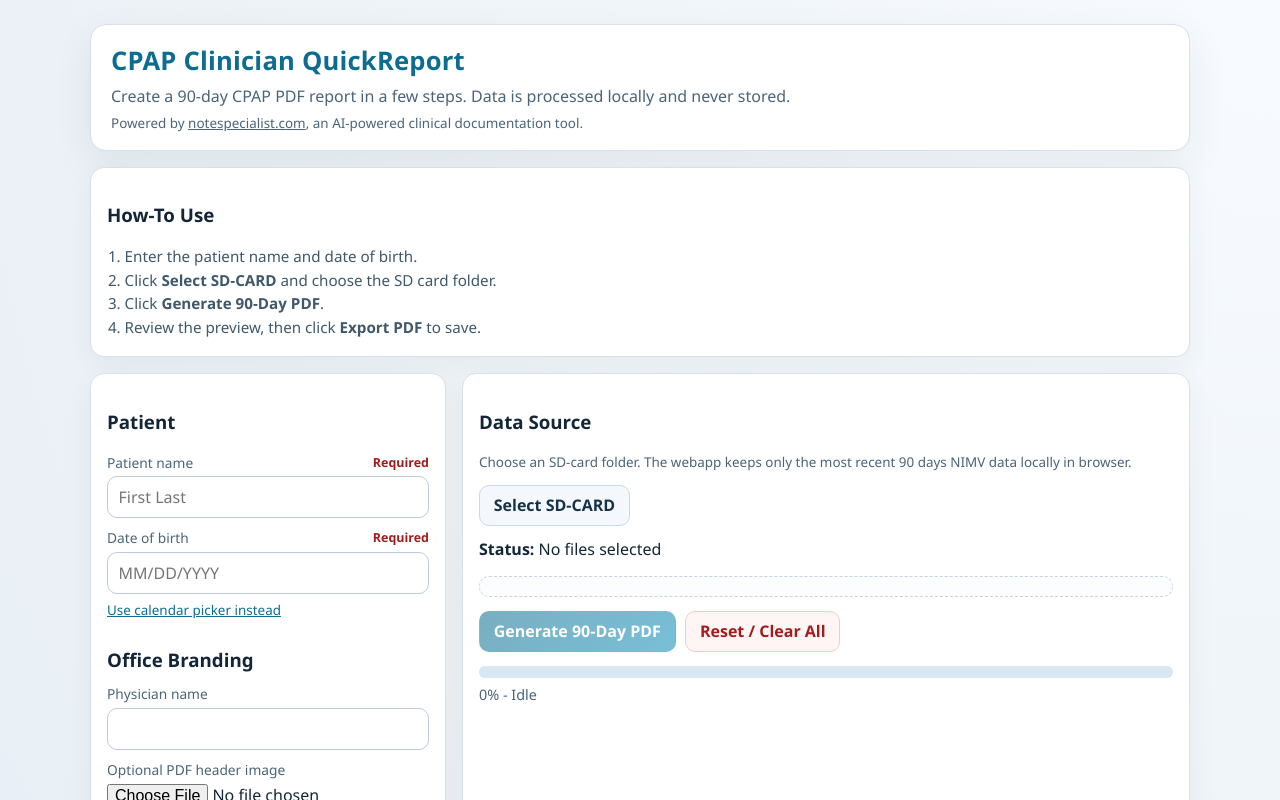
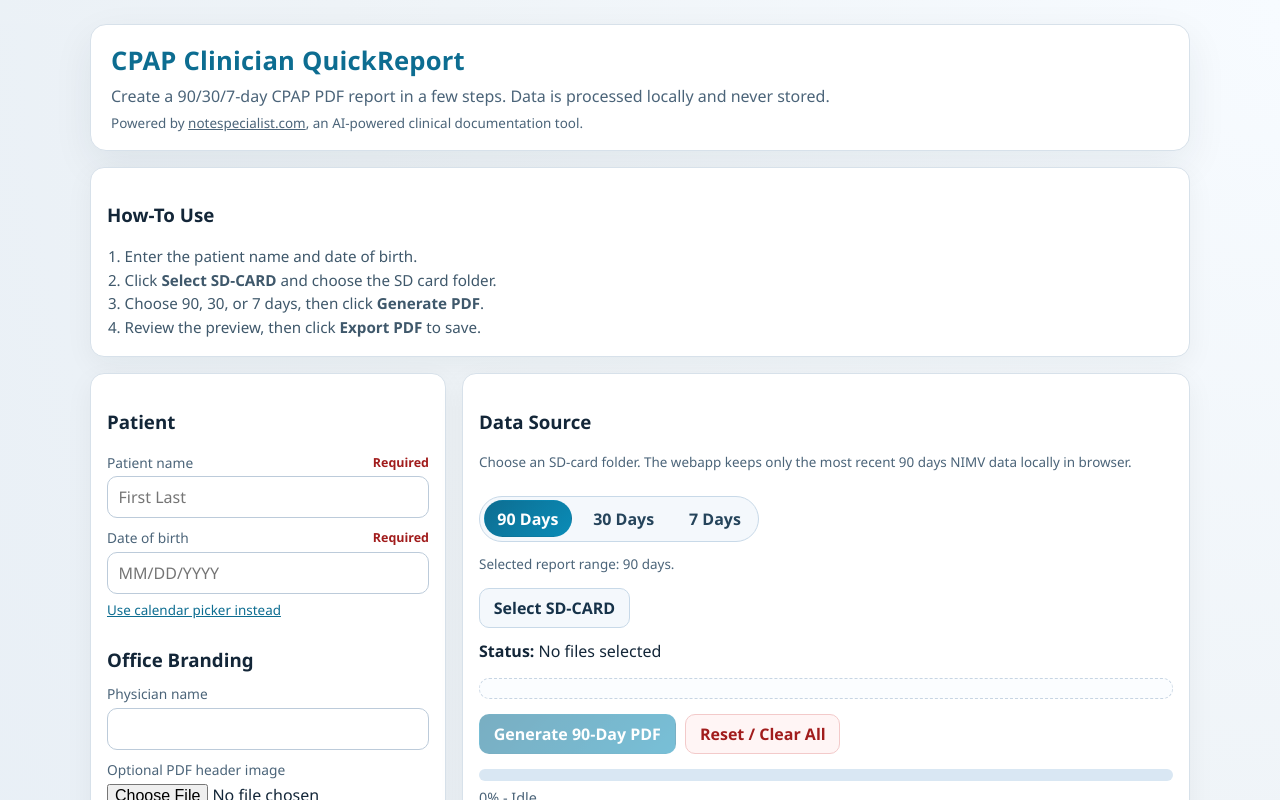
Before and after one commit to Cruxad0/CPAP-QuickReport, a Next.js app: page / in a window 1280 px wide. Shown: the top 800 px of the page. Built offline with nearby package versions, Linux system fonts and the light colour scheme.

Commit message:
Add files via upload

```diff
--- a/app/globals.css
+++ b/app/globals.css
@@ -195,6 +195,41 @@ textarea {
   flex-wrap: wrap;
   gap: 0.6rem;
   margin-top: 0.9rem;
+}
+
+.range-tabs {
+  display: inline-flex;
+  align-items: center;
+  gap: 0.45rem;
+  padding: 0.22rem;
+  border: 1px solid #c8d9e8;
+  border-radius: 999px;
+  background: #f4f8fc;
+  margin-top: 0.75rem;
+}
+
+.range-tab {
+  border: 1px solid transparent;
+  border-radius: 999px;
+  padding: 0.4rem 0.8rem;
+  background: transparent;
+  color: #25445b;
+  font-weight: 600;
+  cursor: pointer;
+}
+
+.range-tab:hover:not(:disabled) {
+  background: #e7f0f8;
+}
+
+.range-tab-active {
+  background: linear-gradient(135deg, var(--brand) 0%, var(--brand-2) 100%);
+  color: #fff;
+}
+
+.range-tab:disabled {
+  opacity: 0.6;
+  cursor: not-allowed;
 }
 
 .link-button {
--- a/components/quick-report-app.tsx
+++ b/components/quick-report-app.tsx
@@ -27,6 +27,9 @@ const MAX_YEAR = 2100;
 const IMPORT_LOOKBACK_DAYS = 91;
 const DAY_MS = 24 * 60 * 60 * 1000;
 const SOURCE_SELECTION_CANCEL_TIMEOUT_MS = 20000;
+const REPORT_RANGE_OPTIONS = [90, 30, 7] as const;
+
+type ReportRangeDays = (typeof REPORT_RANGE_OPTIONS)[number];
 
 type RecentWindowFilterResult = {
   files: SourceFile[];
@@ -419,6 +422,7 @@ export function QuickReportApp() {
   const [sourceKind, setSourceKind] = useState<DataSourceKind>("folder");
   const [sourceFiles, setSourceFiles] = useState<SourceFile[]>([]);
   const [headerDataUrl, setHeaderDataUrl] = useState<string | undefined>(undefined);
+  const [reportRangeDays, setReportRangeDays] = useState<ReportRangeDays>(90);
 
   const [status, setStatus] = useState<"idle" | "working" | "ready" | "error">("idle");
   const [statusMessage, setStatusMessage] = useState("Awaiting data source.");
@@ -557,6 +561,7 @@ export function QuickReportApp() {
     resetResultState();
     setSourceFiles([]);
     setSourceKind("folder");
+    setReportRangeDays(90);
     setPatientName("");
     setDateOfBirthInput("");
     clearSourceInputs();
@@ -786,6 +791,7 @@ export function QuickReportApp() {
         patientName,
         dateOfBirthIso: dateOfBirthIso ?? "",
         physicianName,
+        lookbackDays: reportRangeDays,
         onProgress: (p) => setParseProgress(p)
       });
 
@@ -870,7 +876,7 @@ export function QuickReportApp() {
     <main>
       <section className="hero">
         <h1>CPAP Clinician QuickReport</h1>
-        <p>Create a 90-day CPAP PDF report in a few steps. Data is processed locally and never stored.</p>
+        <p>Create a 90/30/7-day CPAP PDF report in a few steps. Data is processed locally and never stored.</p>
         <p className="subtle">
           Powered by{" "}
           <a href="https://notespecialist.com" target="_blank" rel="noopener noreferrer">
@@ -886,7 +892,7 @@ export function QuickReportApp() {
           <ol className="usage-steps">
             <li>Enter the patient name and date of birth.</li>
             <li>Click <strong>Select SD-CARD</strong> and choose the SD card folder.</li>
-            <li>Click <strong>Generate 90-Day PDF</strong>.</li>
+            <li>Choose 90, 30, or 7 days, then click <strong>Generate PDF</strong>.</li>
             <li>Review the preview, then click <strong>Export PDF</strong> to save.</li>
           </ol>
         </article>
@@ -1016,6 +1022,23 @@ export function QuickReportApp() {
           <h3>Data Source</h3>
           <p className="subtle">Choose an SD-card folder. The webapp keeps only the most recent 90 days NIMV data locally in browser.</p>
 
+          <div className="range-tabs" role="tablist" aria-label="Report date range">
+            {REPORT_RANGE_OPTIONS.map((days) => (
+              <button
+                key={days}
+                type="button"
+                role="tab"
+                aria-selected={reportRangeDays === days}
+                className={`range-tab ${reportRangeDays === days ? "range-tab-active" : ""}`}
+                onClick={() => setReportRangeDays(days)}
+                disabled={status === "working"}
+              >
+                {days} Days
+              </button>
+            ))}
+          </div>
+          <p className="subtle">Selected report range: {reportRangeDays} days.</p>
+
           <div className="actions">
             <button
               className="btn btn-secondary"
@@ -1049,7 +1072,7 @@ export function QuickReportApp() {
 
           <div className="actions">
             <button className="btn btn-primary" onClick={handleGenerate} disabled={!canGenerate}>
-              Generate 90-Day PDF
+              Generate {reportRangeDays}-Day PDF
             </button>
             <button
               className="btn btn-danger"
--- a/lib/parser.ts
+++ b/lib/parser.ts
@@ -426,12 +426,20 @@ function rankLoaders(files: SourceMeta[]): LoaderMatch[] {
     .sort((a, b) => b.score - a.score || a.label.localeCompare(b.label));
 }
 
-function resolveRecentWindow(latestDate: Date): DateWindow {
+function normalizeLookbackDays(value: number): number {
+  if (!Number.isFinite(value)) return 90;
+  const rounded = Math.trunc(value);
+  if (rounded <= 0) return 90;
+  return rounded;
+}
+
+function resolveRecentWindow(latestDate: Date, lookbackDays: number): DateWindow {
+  const normalizedLookbackDays = normalizeLookbackDays(lookbackDays);
   const latestDataDay = toClinicalDay(latestDate);
   const todayClinicalDay = toClinicalDay(new Date());
   const windowEnd = latestDataDay > todayClinicalDay ? todayClinicalDay : latestDataDay;
   const windowStart = new Date(windowEnd);
-  windowStart.setUTCDate(windowStart.getUTCDate() - 89);
+  windowStart.setUTCDate(windowStart.getUTCDate() - (normalizedLookbackDays - 1));
   return { start: windowStart, end: windowEnd };
 }
 
@@ -525,13 +533,13 @@ function scoreGenericCandidate(meta: SourceMeta, window: DateWindow | null, prio
   return score;
 }
 
-function selectGenericCandidates(allCandidates: SourceMeta[], loaderRanking: LoaderMatch[]): SourceMeta[] {
+function selectGenericCandidates(allCandidates: SourceMeta[], loaderRanking: LoaderMatch[], lookbackDays: number): SourceMeta[] {
   const loaderIds = loaderRanking.slice(0, 5).map((l) => l.id);
   const latestDated = allCandidates
     .filter((m): m is SourceMeta & { recordDate: Date } => m.recordDate !== null)
     .reduce<Date | null>((acc, m) => (acc === null || m.recordDate > acc ? m.recordDate : acc), null);
 
-  const window = latestDated ? resolveRecentWindow(latestDated) : null;
+  const window = latestDated ? resolveRecentWindow(latestDated, lookbackDays) : null;
   const priorityPatterns = loaderPriorityPatterns(loaderIds);
 
   const ranked = allCandidates
@@ -1077,7 +1085,7 @@ function parseResventLeakFromBytes(bytes: Uint8Array): LeakStats | null {
   return parseByLayout(true) ?? parseByLayout(false);
 }
 
-function pickResventCandidates(files: SourceMeta[], warnings: string[]): {
+function pickResventCandidates(files: SourceMeta[], warnings: string[], lookbackDays: number): {
   configFiles: SourceMeta[];
   statFiles: SourceMeta[];
   evByDayUsage: Map<string, SourceMeta>;
@@ -1094,7 +1102,7 @@ function pickResventCandidates(files: SourceMeta[], warnings: string[]): {
   if (dated.length === 0) return null;
 
   const latestDate = dated.reduce((acc, m) => (m.recordDate > acc ? m.recordDate : acc), dated[0].recordDate);
-  const { start: windowStart, end: windowEnd } = resolveRecentWindow(latestDate);
+  const { start: windowStart, end: windowEnd } = resolveRecentWindow(latestDate, lookbackDays);
 
   const inWindow = dated.filter((m) => m.recordDate >= windowStart && m.recordDate <= windowEnd);
   const windowDateSet = new Set(inWindow.map((m) => toClinicalIsoDate(m.recordDate)));
@@ -1187,7 +1195,8 @@ function isGenericTextCandidate(meta: SourceMeta): boolean {
 }
 
 export async function buildQuickReportMetrics(request: ParseRequest): Promise<QuickReportMetrics> {
-  const { files, patientName, dateOfBirthIso, physicianName, onProgress } = request;
+  const { files, patientName, dateOfBirthIso, physicianName, lookbackDays, onProgress } = request;
+  const normalizedLookbackDays = normalizeLookbackDays(lookbackDays);
 
   const warnings: string[] = [];
   const now = new Date();
@@ -1207,7 +1216,7 @@ export async function buildQuickReportMetrics(request: ParseRequest): Promise<Qu
   emit(onProgress, { phase: "scan", detail: "Scanning files...", percent: 8 });
 
   if (hasResventStructure) {
-    const selected = pickResventCandidates(meta, warnings);
+    const selected = pickResventCandidates(meta, warnings, normalizedLookbackDays);
     if (selected) {
       fallbackWindowDateSet = selected.windowDateSet;
       latestPathDate = selected.latestDate;
@@ -1317,7 +1326,7 @@ export async function buildQuickReportMetrics(request: ParseRequest): Promise<Qu
   // Generic parsing is always executed so all loader families can contribute metrics.
   const runGenericPass = true;
   const genericTextCandidates = meta.filter(isGenericTextCandidate);
-  const genericCandidatesRaw = runGenericPass ? selectGenericCandidates(genericTextCandidates, loaderRanking) : [];
+  const genericCandidatesRaw = runGenericPass ? selectGenericCandidates(genericTextCandidates, loaderRanking, normalizedLookbackDays) : [];
   const genericCandidates =
     hasResventStructure
       ? genericCandidatesRaw.filter(
@@ -1391,7 +1400,7 @@ export async function buildQuickReportMetrics(request: ParseRequest): Promise<Qu
     }
   }
 
-  emit(onProgress, { phase: "compute", detail: "Computing 90-day metrics...", percent: 82 });
+  emit(onProgress, { phase: "compute", detail: `Computing ${normalizedLookbackDays}-day metrics...`, percent: 82 });
 
   const dedupedRecords = dedupeParsedRecords(records);
   if (dedupedRecords.length < records.length) {
@@ -1426,7 +1435,7 @@ export async function buildQuickReportMetrics(request: ParseRequest): Promise<Qu
     );
   }
 
-  const { start: windowStart, end: windowEnd } = resolveRecentWindow(latest);
+  const { start: windowStart, end: windowEnd } = resolveRecentWindow(latest, normalizedLookbackDays);
   const windowStartIso = toIsoDate(windowStart);
   const windowEndIso = toIsoDate(windowEnd);
 
@@ -1494,7 +1503,7 @@ export async function buildQuickReportMetrics(request: ParseRequest): Promise<Qu
         "Data import succeeded but no daily metrics were parsed from THERAPY/RECORD. Verify this export includes STAT/STATxx and EVxx files."
       );
     }
-    throw new Error("Data import succeeded but no records were found in the most recent 90-day date range.");
+    throw new Error(`Data import succeeded but no records were found in the most recent ${normalizedLookbackDays}-day date range.`);
   }
 
   const usageValues = [...dayMap.values()]
@@ -1575,10 +1584,10 @@ export async function buildQuickReportMetrics(request: ParseRequest): Promise<Qu
     physicianName: physicianName.trim(),
     dateRangeStart: formatDateHuman(toIsoDate(windowStart)),
     dateRangeEnd: formatDateHuman(toIsoDate(windowEnd)),
-    daysInWindow: 90,
+    daysInWindow: normalizedLookbackDays,
     daysWithData,
     daysWithUsage,
-    usageDaysPercent: finite((daysWithData / 90) * 100),
+    usageDaysPercent: finite((daysWithData / normalizedLookbackDays) * 100),
     compliantDays,
     compliancePercent: finite((compliantDays / complianceBaseDays) * 100),
     avgUsageHours: avgUsageHours === null ? null : finite(avgUsageHours),
--- a/lib/pdf.ts
+++ b/lib/pdf.ts
@@ -368,7 +368,7 @@ export async function buildPdfReport(report: QuickReportMetrics, headerDataUrl?:
   drawTable(
     pdfDoc,
     state,
-    "Therapy Summary (Last 90 Days)",
+    `Therapy Summary (Last ${report.daysInWindow} Days)`,
     [
       ["Date range", `${report.dateRangeStart} to ${report.dateRangeEnd}`],
       ["Days with data", `${report.daysWithData} / ${report.daysInWindow}`],
--- a/lib/types.ts
+++ b/lib/types.ts
@@ -64,5 +64,6 @@ export interface ParseRequest {
   patientName: string;
   dateOfBirthIso: string;
   physicianName: string;
+  lookbackDays: number;
   onProgress?: (p: ParseProgress) => void;
 }
```
